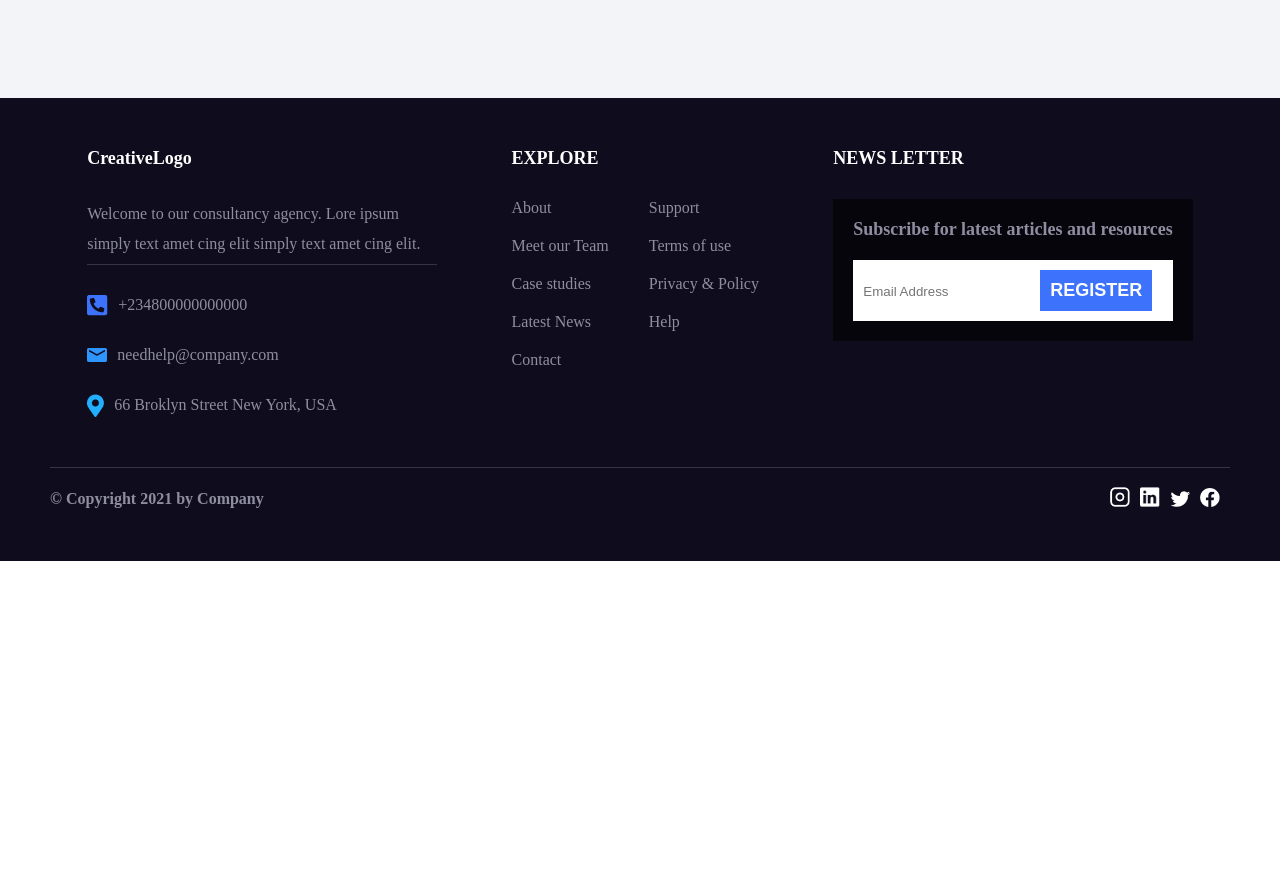
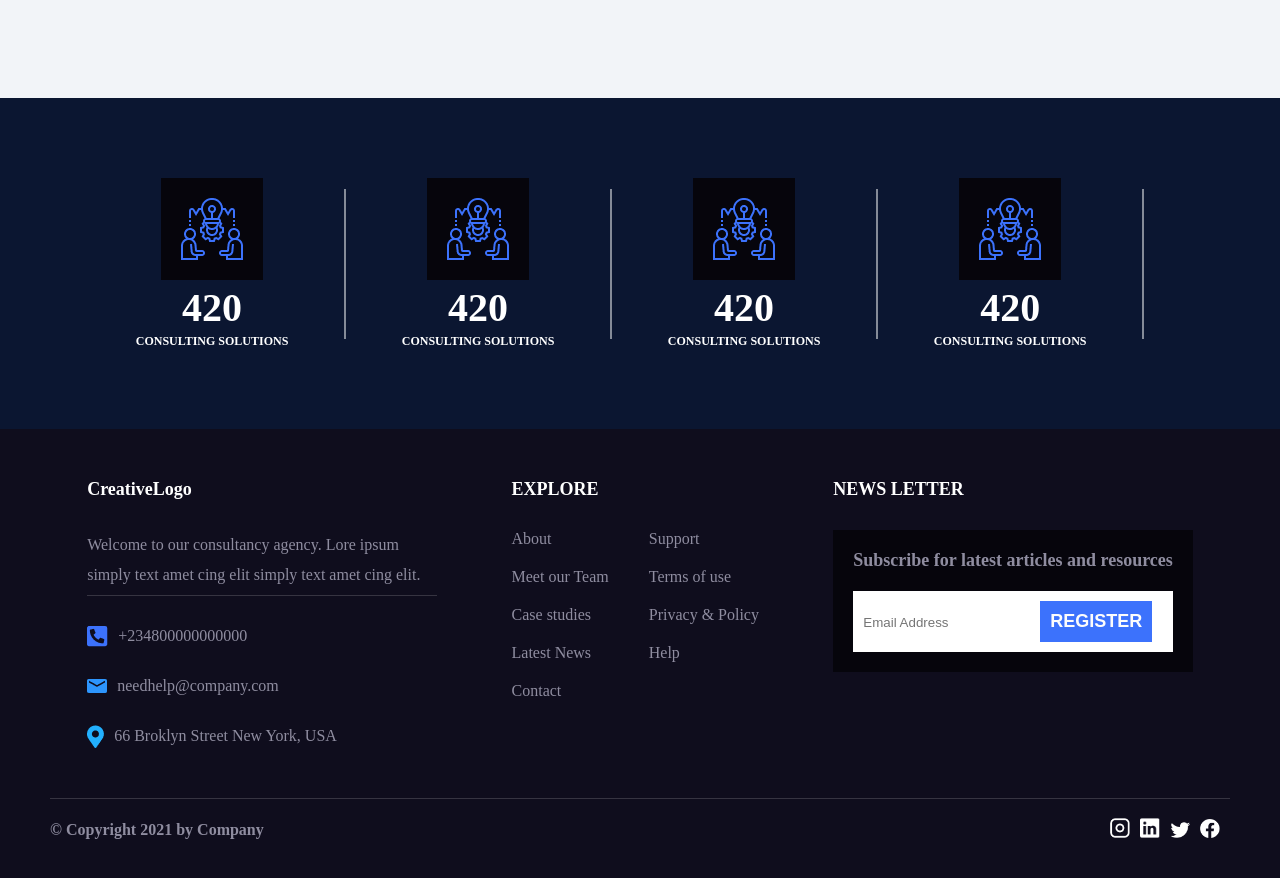
Before and after one commit to brownboy3047/fastamoni-design-test, a React (Vite) app: page / in a window 1280 px wide. Shown: the part 3829-4707 px from the top of the page. Before the commit the page ends 4390 px from the top, so only its background shows below. Built offline with nearby package versions, Linux system fonts and the light colour scheme.

Commit message:
worked on the consulting component

```diff
--- a/src/pages/landingPage/LandingPage.jsx
+++ b/src/pages/landingPage/LandingPage.jsx
@@ -1,4 +1,5 @@
 import CaseStudy from "./case-study/CaseStudy";
+import Consulting from "./consulting/Consulting";
 import QuestionAnswer from "./faq/QuestionAnswer";
 import Hero from "./hero/Hero";
 import Mission from "./mission/Mission";
@@ -16,6 +17,7 @@ const LandingPage = () => {
       <Mission />
       <QuestionAnswer />
       <Testimonial />
+      <Consulting />
     </main>
   );
 };
--- /dev/null
+++ b/src/pages/landingPage/consulting/Consulting.css
@@ -0,0 +1,21 @@
+.consulting {
+  background-color: #07122dfa;
+  color: #fff;
+  padding: 80px;
+
+  display: flex;
+  align-items: center;
+  justify-content: space-evenly;
+}
+
+@media all and (max-width: 768px) {
+  .consulting {
+    display: flex;
+    flex-direction: column;
+    gap: 30px;
+  }
+
+  .consulting img {
+    display: none;
+  }
+}
--- /dev/null
+++ b/src/pages/landingPage/consulting/Consulting.jsx
@@ -0,0 +1,27 @@
+import ConsultingCard from "./ConsultingCard";
+
+//assets
+import line from "../../../assets/line.png";
+
+//style
+import "./Consulting.css";
+
+const Consulting = () => {
+  return (
+    <div className="consulting">
+      <ConsultingCard />
+      <img src={line} alt="line" />
+
+      <ConsultingCard />
+      <img src={line} alt="line" />
+
+      <ConsultingCard />
+      <img src={line} alt="line" />
+
+      <ConsultingCard />
+      <img src={line} alt="line" />
+    </div>
+  );
+};
+
+export default Consulting;
--- /dev/null
+++ b/src/pages/landingPage/consulting/ConsultingCard.css
@@ -0,0 +1,18 @@
+.consult-card {
+  text-align: center;
+}
+
+.consult-card img {
+  background-color: #06050c;
+  padding: 20px;
+}
+
+.consult-card p {
+  font-size: 40px;
+  font-weight: 700;
+}
+
+.consult-card span {
+  font-size: 12px;
+  font-weight: 600;
+}
--- /dev/null
+++ b/src/pages/landingPage/consulting/ConsultingCard.jsx
@@ -0,0 +1,17 @@
+//assets
+import brain from "../../../assets/brainstorming.png";
+
+//style
+import "./ConsultingCard.css";
+
+const ConsultingCard = () => {
+  return (
+    <div className="consult-card">
+      <img src={brain} alt="brainstorming" />
+      <p>420</p>
+      <span>CONSULTING SOLUTIONS</span>
+    </div>
+  );
+};
+
+export default ConsultingCard;
```
Also changed, not shown: src/assets/brainstorming.png (added).
